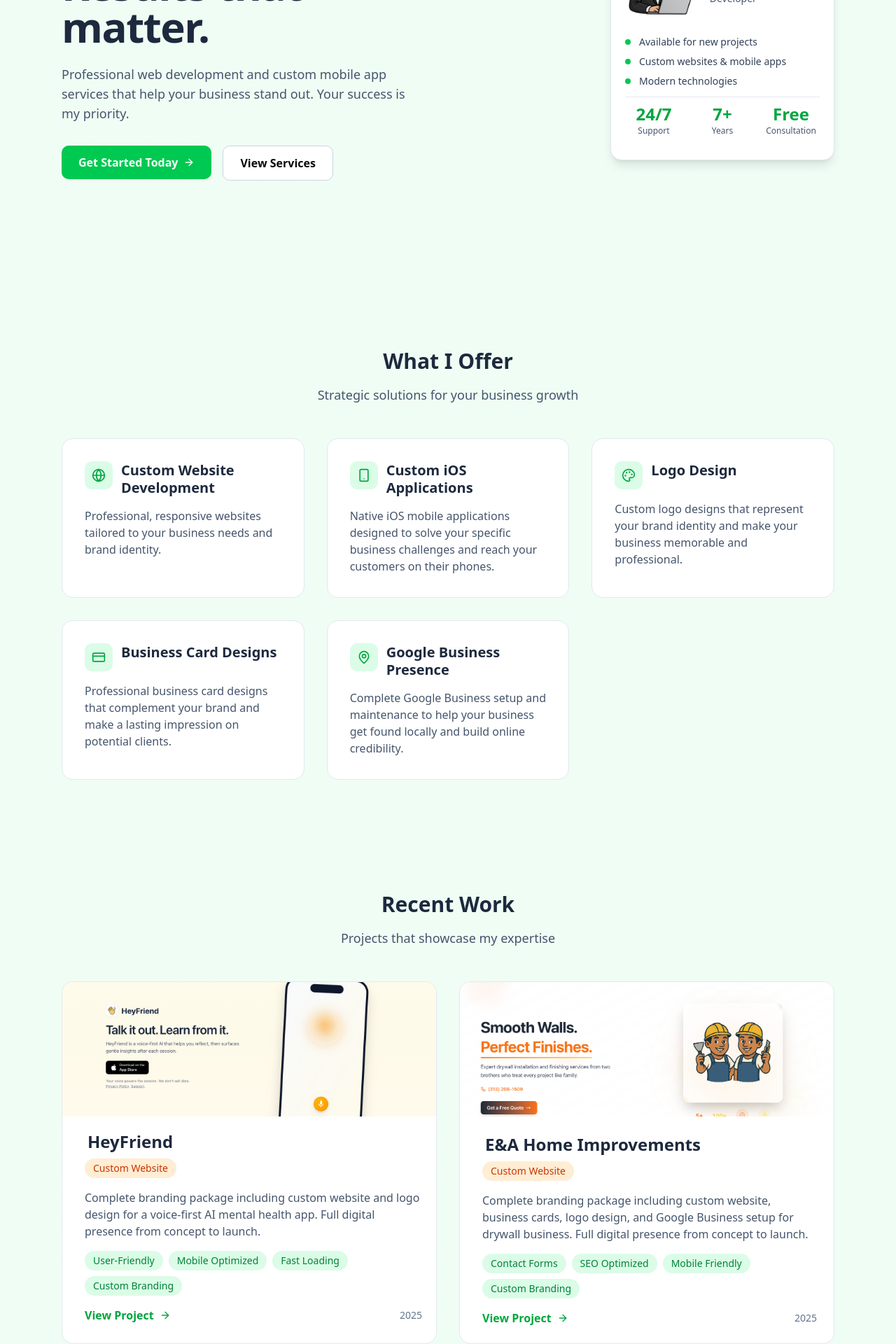
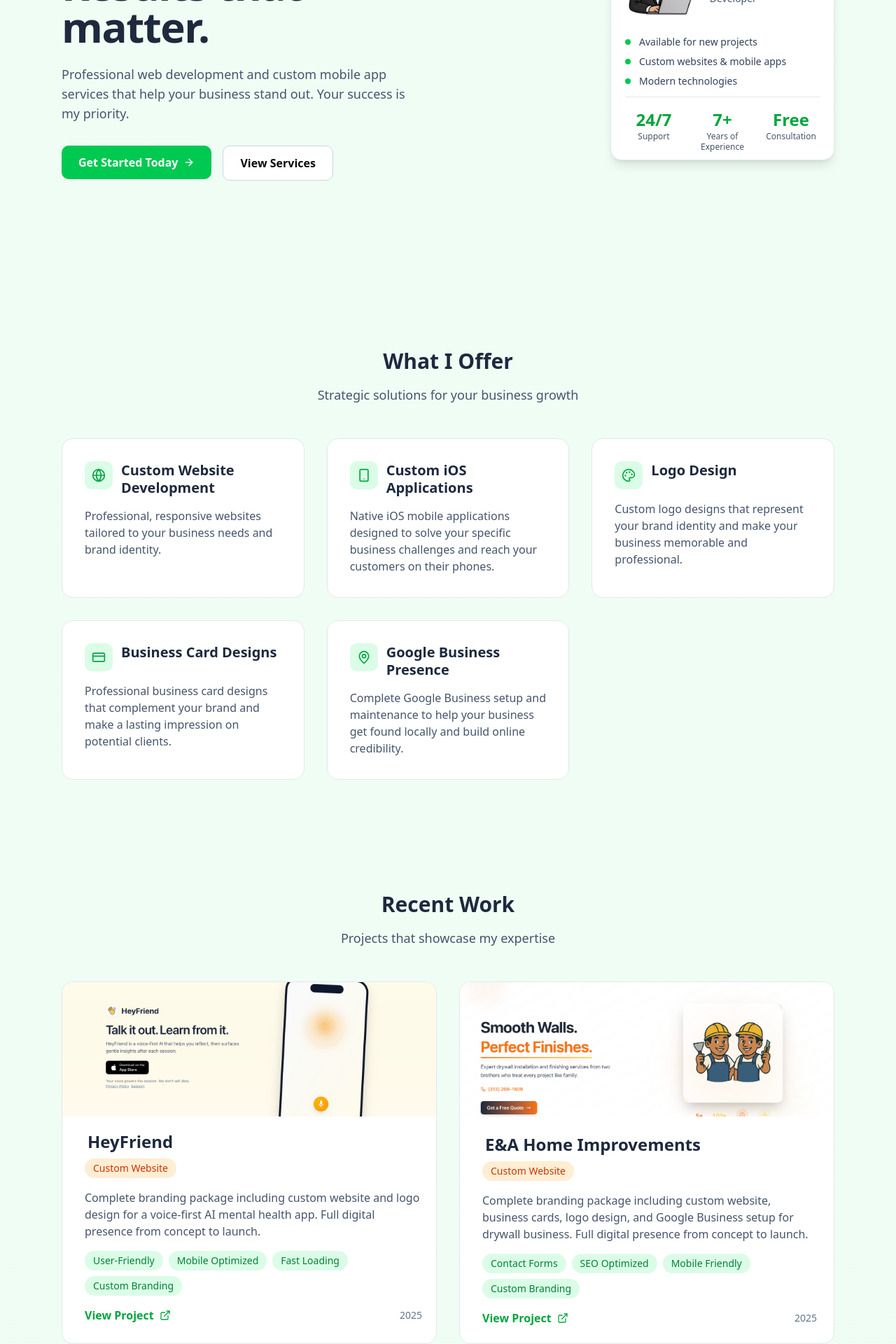
Before and after one commit to denisltatar/workwithdenis, a Next.js app: page / in a window 1280 px wide. Shown: the part 300-2220 px from the top of the page at 70% size. Built offline with nearby package versions, Linux system fonts and the light colour scheme.

Commit message:
redo: small updates

```diff
--- a/app/page.tsx
+++ b/app/page.tsx
@@ -1,5 +1,5 @@
 "use client";
-import { ChevronDown, Star, ArrowRight, Globe, Smartphone, Palette, CreditCard, MapPin } from "lucide-react";
+import { ChevronDown, Star, ArrowRight, Globe, Smartphone, Palette, CreditCard, MapPin, ExternalLink } from "lucide-react";
 import { useState } from "react";
 import Image from "next/image";
 import { track } from '@vercel/analytics';
@@ -162,14 +162,14 @@ export default function Page() {
                 </div>
 
                 {/* Stats */}
-                <div className="grid grid-cols-3 gap-4 pt-2 border-t border-slate-200">
+                <div className="grid grid-cols-3 gap-4 pt-4 border-t border-slate-200">
                   <div className="text-center">
                     <div className="text-2xl font-bold text-green-600">24/7</div>
                     <div className="text-xs text-slate-600">Support</div>
                 </div>
                   <div className="text-center">
                     <div className="text-2xl font-bold text-green-600">7+</div>
-                    <div className="text-xs text-slate-600">Years</div>
+                    <div className="text-xs text-slate-600 leading-tight">Years of Experience</div>
             </div>
                   <div className="text-center">
                     <div className="text-2xl font-bold text-green-600">Free</div>
@@ -255,7 +255,7 @@ export default function Page() {
                          className="inline-flex items-center gap-2 text-green-600 hover:text-green-700 font-semibold"
                        >
                          <span>View Project</span>
-                         <ArrowRight className="w-4 h-4" />
+                         <ExternalLink className="w-4 h-4" />
                        </a>
                        <div className="text-sm text-slate-500">2025</div>
                      </div>
@@ -301,7 +301,7 @@ export default function Page() {
                          className="inline-flex items-center gap-2 text-green-600 hover:text-green-700 font-semibold"
                        >
                          <span>View Project</span>
-                         <ArrowRight className="w-4 h-4" />
+                         <ExternalLink className="w-4 h-4" />
                        </a>
                        <div className="text-sm text-slate-500">2025</div>
                      </div>
```
